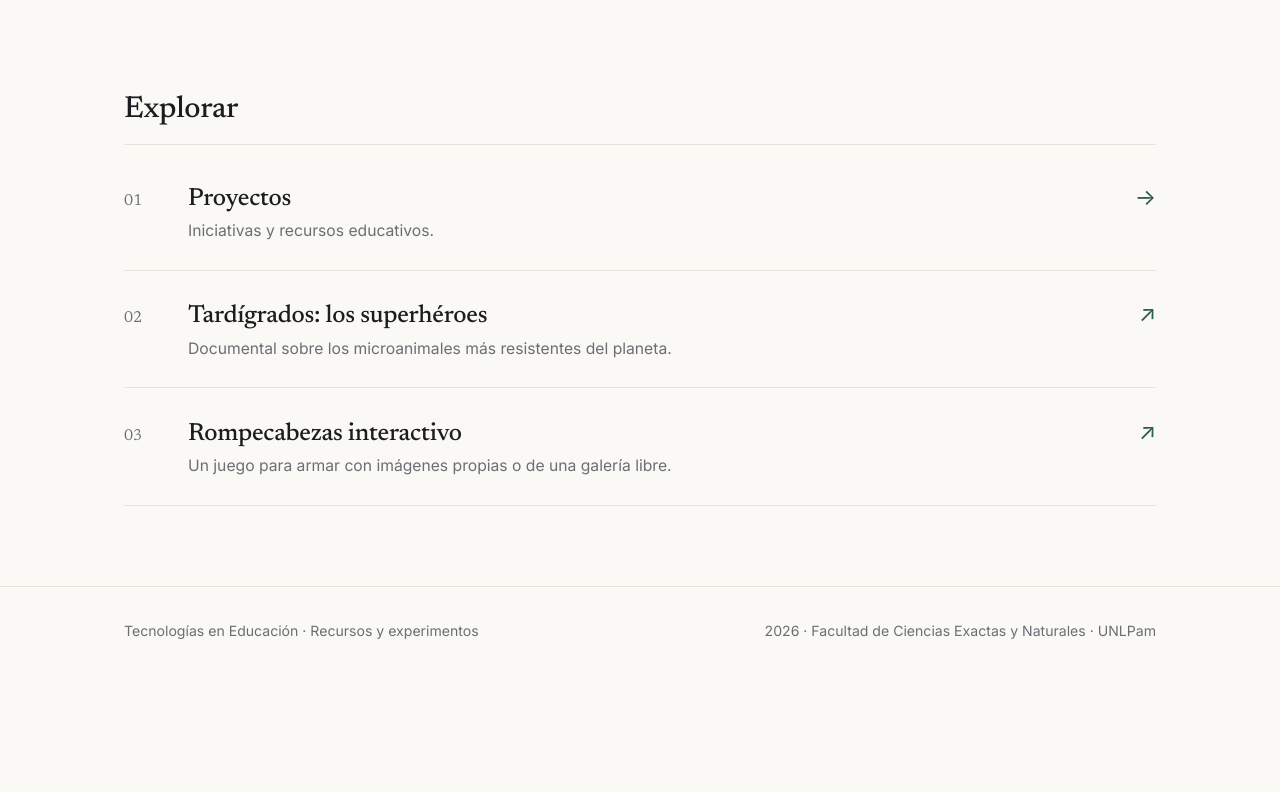
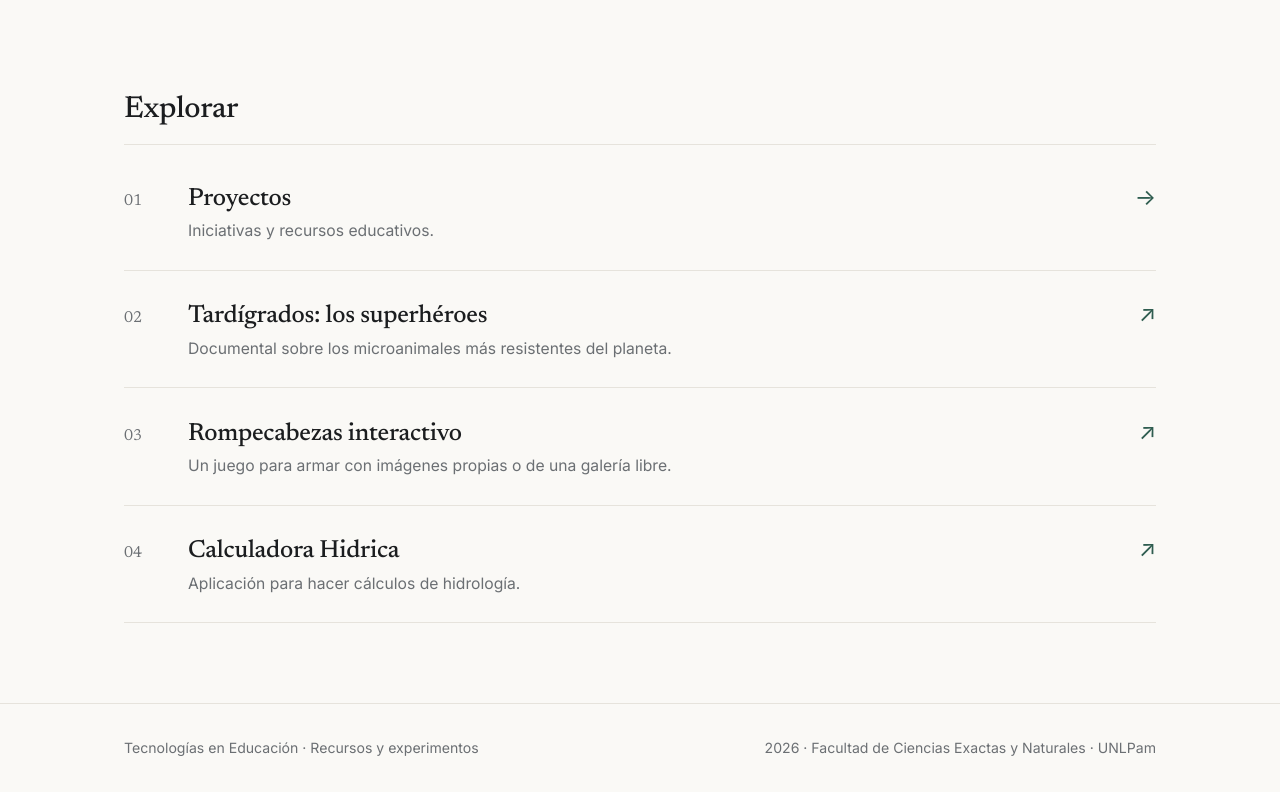
Before and after one commit to willging/willging.github.io, a plain HTML site: page index.html in a window 1280 px wide. Shown: the part 699-1491 px from the top of the page. Before the commit the page ends 1373 px from the top, so only its background shows below. Drawn offline with Linux system fonts and the light colour scheme.

Commit message:
Add new project link for Calculadora Hidrica

```diff
--- a/index.html
+++ b/index.html
@@ -40,6 +40,7 @@
         <li><a href="proyectos.html"><span class="n">01</span><div><h3>Proyectos</h3><p>Iniciativas y recursos educativos.</p></div><span class="arrow">→</span></a></li>
         <li><a href="tardigrados.html" target="_blank" rel="noopener"><span class="n">02</span><div><h3>Tardígrados: los superhéroes</h3><p>Documental sobre los microanimales más resistentes del planeta.</p></div><span class="arrow">↗</span></a></li>
         <li><a href="rompecabezas.html" target="_blank" rel="noopener"><span class="n">03</span><div><h3>Rompecabezas interactivo</h3><p>Un juego para armar con imágenes propias o de una galería libre.</p></div><span class="arrow">↗</span></a></li>
+         <li><a href="rompecabezas.html" target="_blank" rel="noopener"><span class="n">04</span><div><h3>Calculadora Hidrica</h3><p>Aplicación para hacer cálculos de hidrología.</p></div><span class="arrow">↗</span></a></li>
       </ul>
     </div>
   </section>
```
